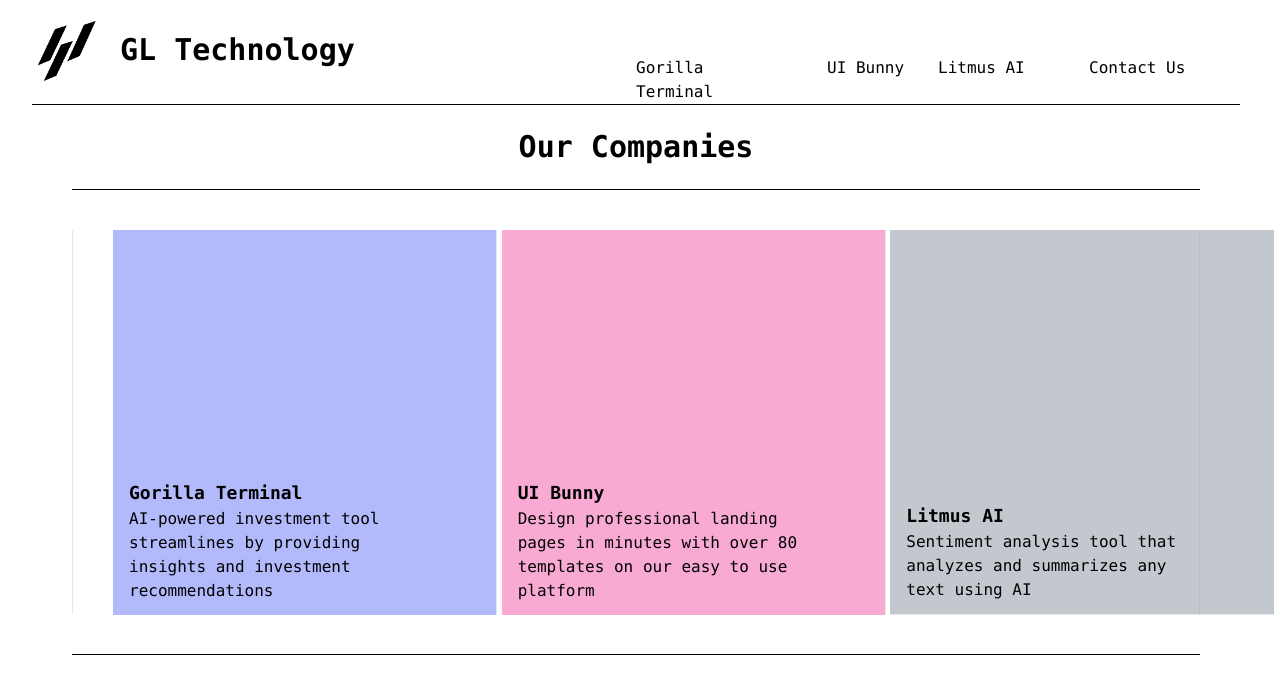
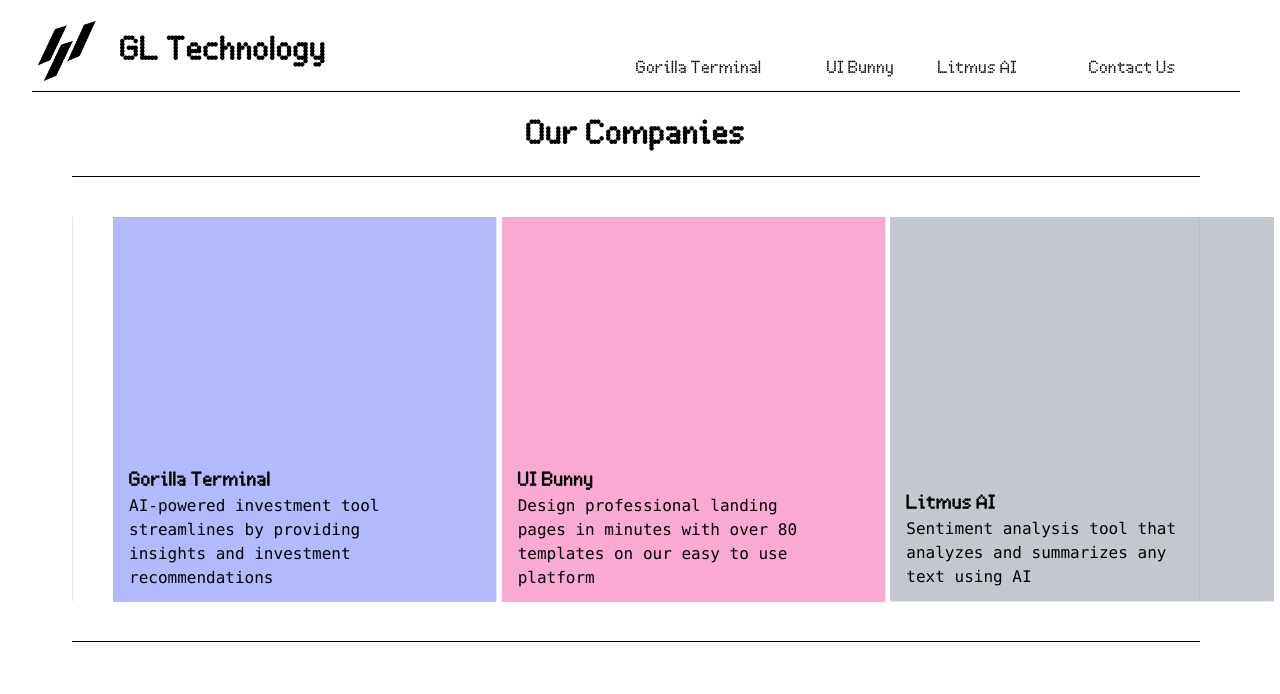
Before and after one commit to katkat055/gl-portfolio, a plain HTML site: page index.html in a window 1280 px wide. Drawn offline with nearby package versions, Linux system fonts and the light colour scheme.

Commit message:
aded new fonts

```diff
--- a/index.html
+++ b/index.html
@@ -7,11 +7,15 @@
     <title>Document</title>
 
     <script src="https://cdn.tailwindcss.com"></script>
+<link rel="stylesheet" href="style.css">
+
+    <!-- //font -->
+
 </head>
 <body>
 
     <!-- container -->
-    <div class="ml-8 md:ml-8 mx-4 md:mx-10 my-2 font-mono">
+    <div class="ml-8 md:ml-8 mx-4 md:mx-10 my-2 " style="font-family: nothing;">
 
     <!-- header -->
     <div>
@@ -33,19 +37,19 @@
 
         <!-- nav -->
         <ul class="w-full md:w-1/2 float-right grid grid-cols-4 mt-2 md:mt-12 font-sm md:font-medium gap-4 md:gap-0">
-            <a class="hover:scale-75 transition-all"
+            <a class="hover:underline transition-all"
             href="https://gorillaterminal.com/">
                 <li>Gorilla Terminal</li>
             </a>
-            <a class="ml-4 md:ml-10 hover:scale-75 transition-all"
+            <a class="ml-4 md:ml-10 hover:underline transition-all"
             href="https://uibunny.club/">
                 <li>UI Bunny</li>
             </a>
-            <a class="hover:scale-75 transition-all"
+            <a class="hover:underline transition-all"
             href="https://litmusai.xyz/">
                 <li>Litmus AI</li>
             </a>
-            <a class="hover:scale-75 transition-all"
+            <a class="hover:underline transition-all"
             href="mailto:team@gorillaterminal.com">
                 <li>Contact Us</li>
             </a>
@@ -81,7 +85,7 @@
 
                 <div class="absolute bottom-3 w-80 pl-1 md:pl-4">
                 <h2 class="font-bold text-lg">Gorilla Terminal</h2>
-                <p>AI-powered investment tool streamlines by providing insights and investment recommendations</p>
+                <p class="font-mono jj">AI-powered investment tool streamlines by providing insights and investment recommendations</p>
                 </div>
 
                 </div> </a>
@@ -102,7 +106,7 @@
 
                 <div class="absolute bottom-3 w-80 pl-1 md:pl-4">
                 <h2 class="font-bold text-lg">UI Bunny</h2>
-                <p>Design professional landing pages in minutes with over 80 templates on our easy to use platform</p>
+                <p class="font-mono jj">Design professional landing pages in minutes with over 80 templates on our easy to use platform</p>
                 </div>
 
                 </div> </a>
@@ -120,7 +124,7 @@
 
                 <div class="absolute bottom-3 w-80 pl-1 md:pl-4">
                 <h2 class="font-bold text-lg">Litmus AI</h2>
-                <p>Sentiment analysis tool that analyzes and summarizes any text using AI</p>
+                <p class="font-mono jj">Sentiment analysis tool that analyzes and summarizes any text using AI</p>
                 </div>
 
                 </div> </a>
--- /dev/null
+++ b/style.css
@@ -0,0 +1,4 @@
+@font-face {
+    font-family: nothing;
+    src: url("nothing.otf") format("opentype");
+}
```
Also changed, not shown: nothing.otf (added).
